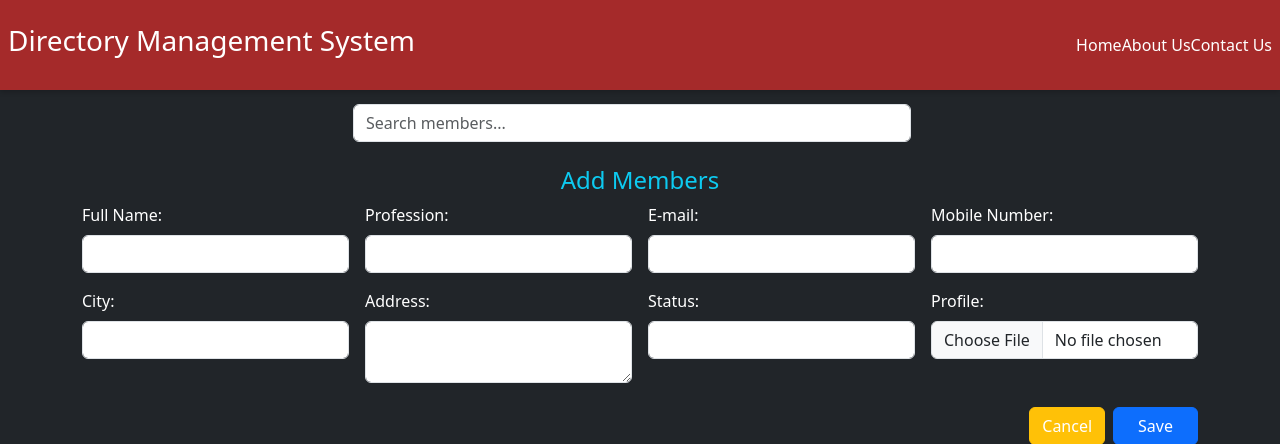
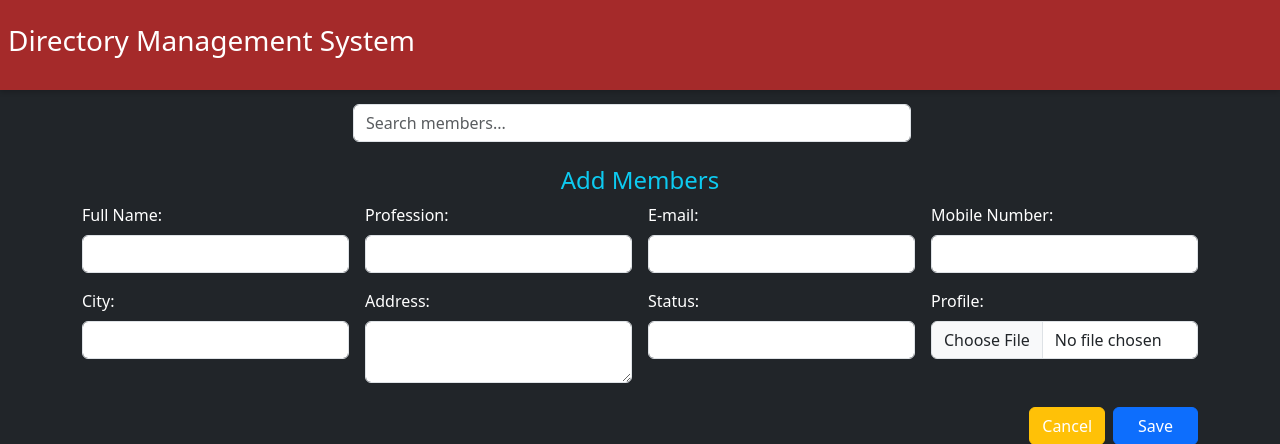
Before and after one commit to jeeva6347/myproject, a Django app: template myproject/myapp/templates/detail.html in a window 1280 px wide. Shown: the top 444 px of the page. Run offline with Django 5.2, Linux system fonts and the light colour scheme; the template is opened without the code that fills it, so the values that code supplies are empty; some libraries are stand-ins or nearby versions.

Commit message:
detail.html

```diff
--- a/myproject/myapp/templates/detail.html
+++ b/myproject/myapp/templates/detail.html
@@ -32,21 +32,7 @@
         <nav class="navbar">
             <h3 class="navbar">Directory Management System</h3>
 
-            <nav class="navbar">
-                <div class="nav-item">
-                    <a class="nav-link text-white" href="{ url 'detail.html'">Home</a>
 
-                </div>
-                <div class="nav-item">
-                    <a class="nav-link text-white" href="about.html">About Us</a>
-
-                </div>
-                <div class="nav-item">
-                    <a class="nav-link text-white" href="contact.html">Contact Us</a>
-
-                </div>
-    </div>
-    </nav>
 
     </nav>
     </div>
```
